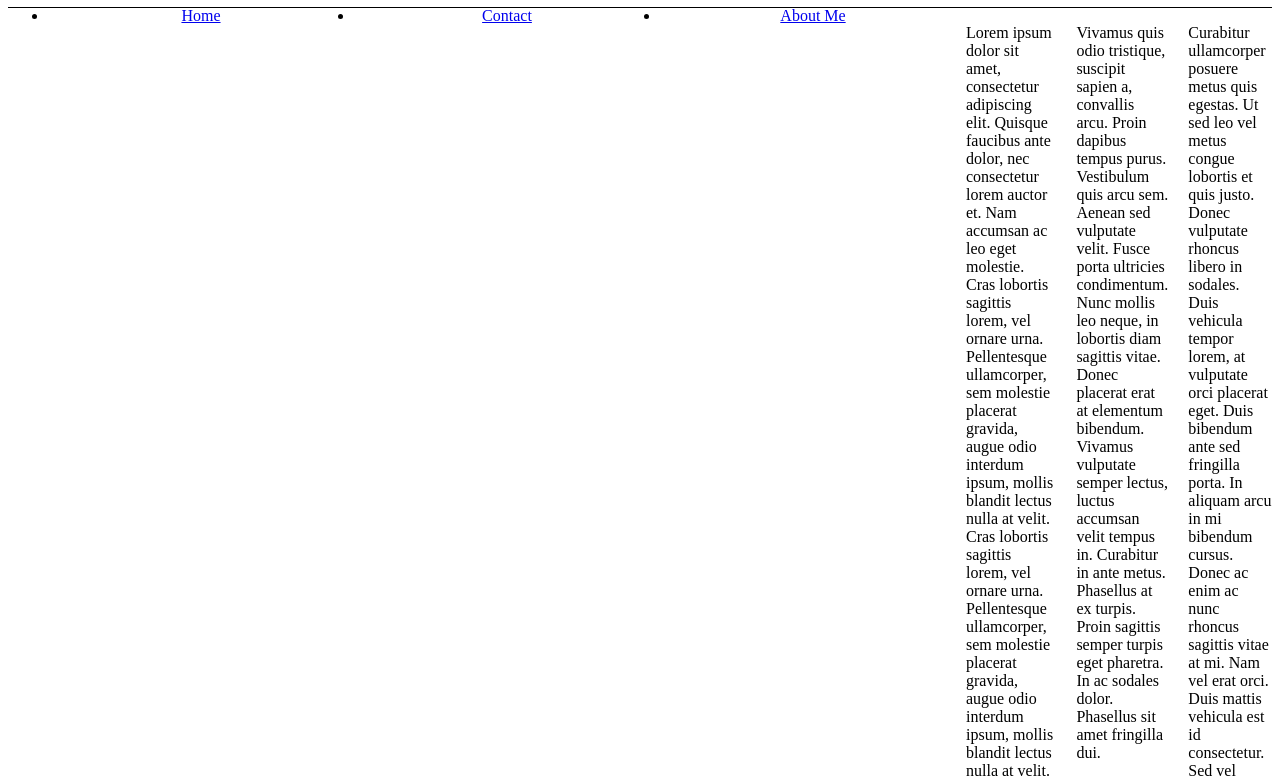
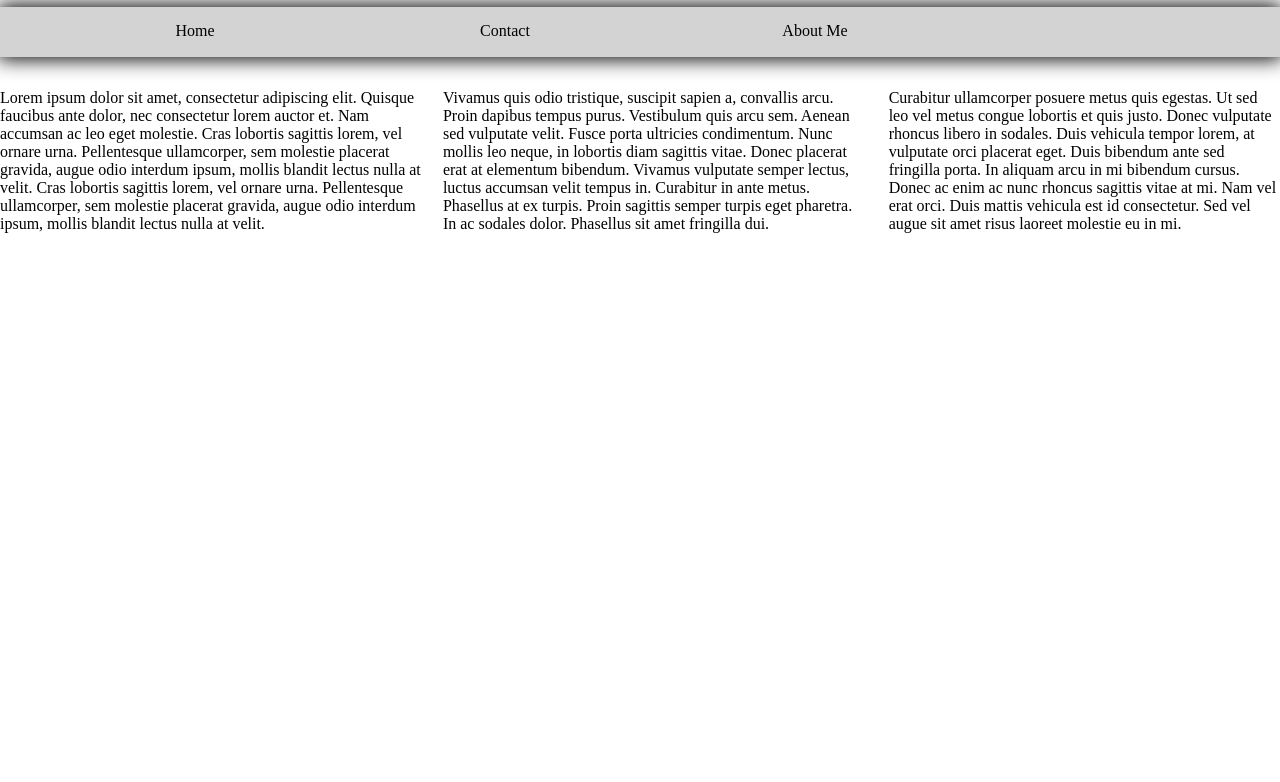
Before and after one commit to Biedrzyk/Nauka_jeden, a website: page index.html in a window 1280 px wide. Shown: the part 73-855 px from the top of the page. After the commit the page ends 800 px from the top, so only its background shows below. Drawn offline with Linux system fonts and the light colour scheme.

Commit message:
Changed nav

```diff
--- a/CSS/style.css
+++ b/CSS/style.css
@@ -28,30 +28,32 @@
 
 /* NAV */
 
+body {
+    margin: 0;
+}
+
+nav ul {
+    background: lightgray;
+    height: 50px;
+    box-shadow: 0px 0px 20px 2px #000;
+}
+
 li {
     float: left;
     width: 25%;
     text-align: center;
+    list-style-position: inside;
+    list-style-type: none;
+    color: black;
+    padding: 15px 0;
 }
 
-nav {
-    border-bottom: 1px solid black;
+a {
+    text-decoration: none;
+    color: black;
 }
 
-
-/*.crumbs ol {
-    list-style-type: none;
-    padding-left: 0;
+a:hover,
+a:focus {
+    color: green;
 }
-
-.crumb {
-    display: inline-block;
-}
-
-.crumb a::after {
-    display: inline-block;
-    color: #000;
-    font-size: 80%;
-    font-weight: bold;
-    padding: 0 3px;
-}*/
```
